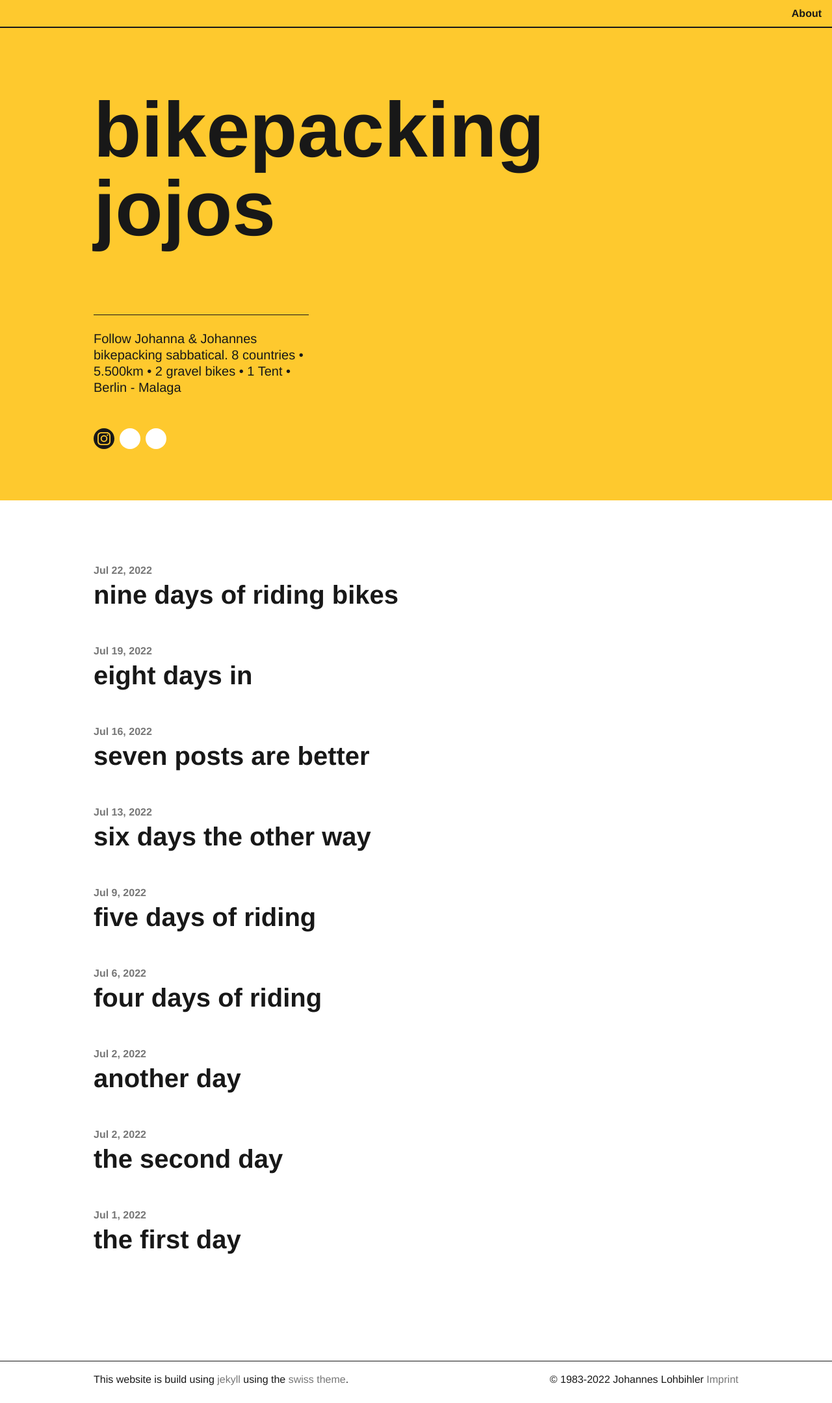
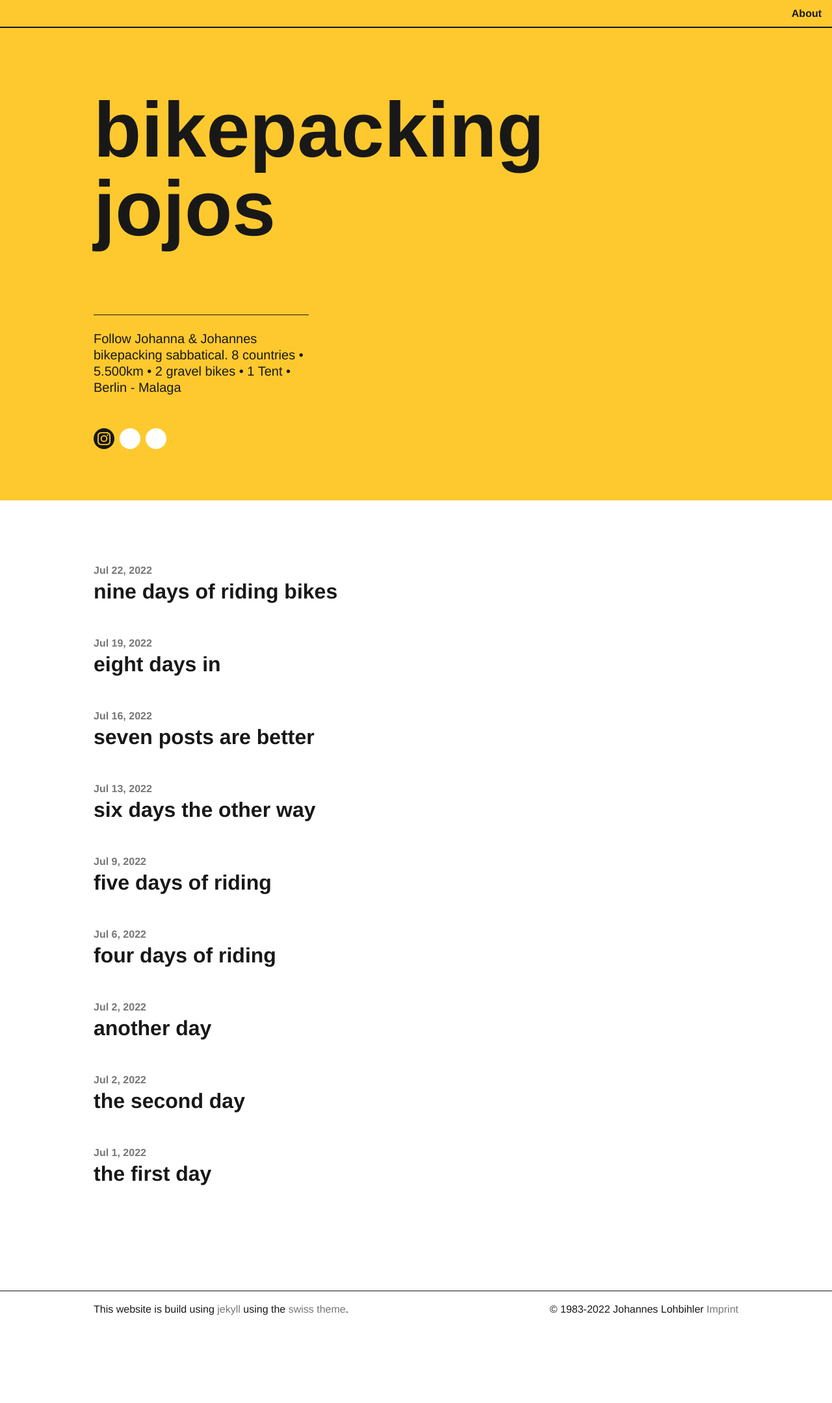
Before and after one commit to nevvkid/bikepacking-jojos.de, a Jekyll site: the page built from index.md, in a window 1280 px wide. Shown: the whole page at 65% size. Built offline with Jekyll 4.4.1, drawn with Linux system fonts in a browser that asks for light colours; after the commit the page ends 2051 px from its top, so only the background shows below that.

Commit message:
change fontsize on home

```diff
--- a/_includes/post_block.html
+++ b/_includes/post_block.html
@@ -1,6 +1,6 @@
 <div class="py-2 mb-1 prose">
   <a class="no-underline h5 bold text-accent" title="{{ post.url | prepend: site.baseurl }}" href="{{ post.url | prepend: site.baseurl }}">{{ post.date | date: "%b %-d, %Y" }}</a>
-  <h2 class="h1 lh-condensed col-9 mt-0">
+  <h2 class="lh-condensed col-9 mt-0">
     <a class="link-primary" title="{{ post.url | prepend: site.baseurl }}" href="{{ post.url | prepend: site.baseurl }}">{{ post.title }}</a>
   </h2>
 </div>
```
